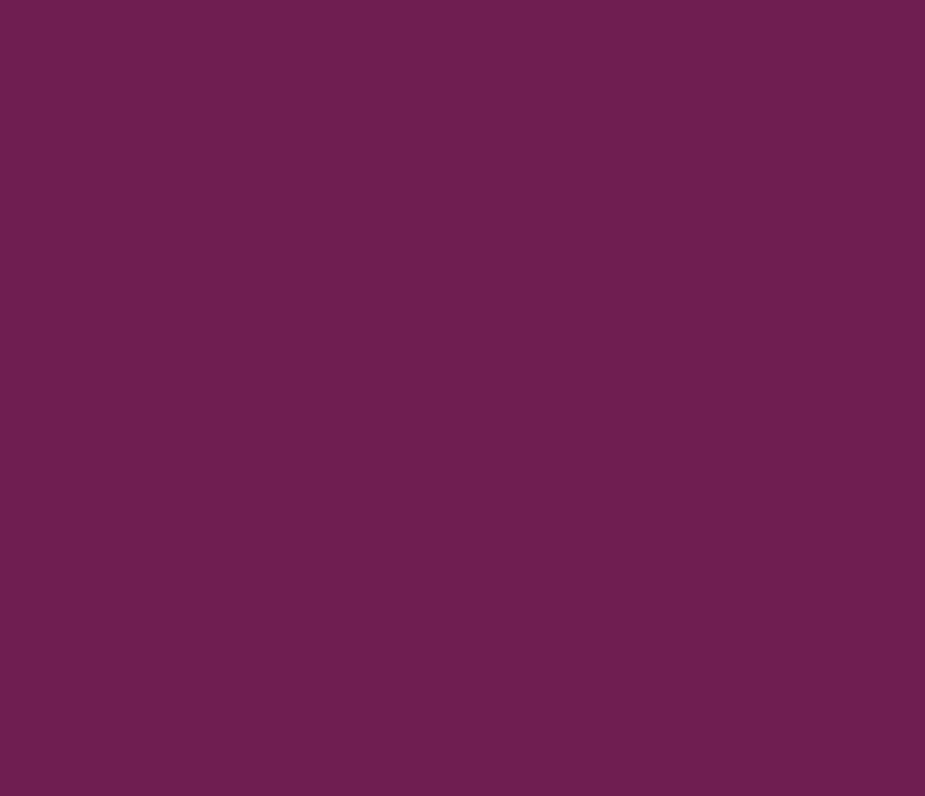
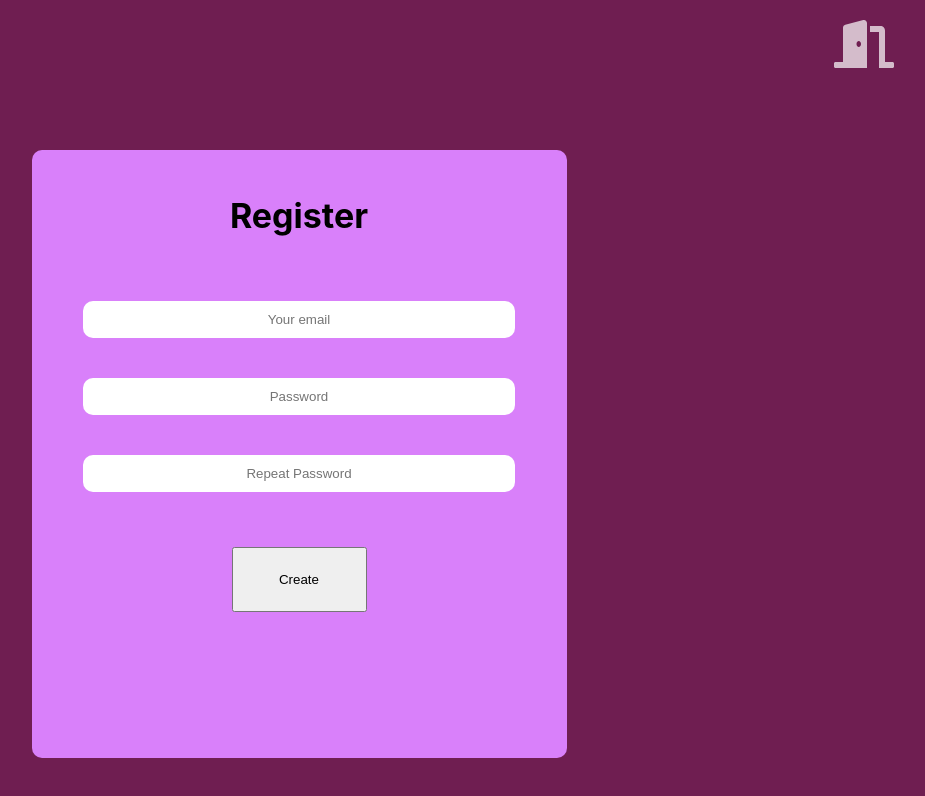
Before and after one commit to swedishsailor/todo, a React (Create React App) app: page /register in a window 1280 px wide. Before the commit this address had no page. Shown: the top 796 px of the page, without its empty margins (341-1266 px from the left). Built offline with nearby package versions, Linux system fonts and the light colour scheme.

Commit message:
register and mainview section

```diff
--- a/package.json
+++ b/package.json
@@ -3,6 +3,9 @@
   "version": "0.1.0",
   "private": true,
   "dependencies": {
+    "@fortawesome/fontawesome-svg-core": "^1.2.36",
+    "@fortawesome/free-solid-svg-icons": "^5.15.4",
+    "@fortawesome/react-fontawesome": "^0.1.16",
     "@testing-library/jest-dom": "^5.11.4",
     "@testing-library/react": "^11.1.0",
     "@testing-library/user-event": "^12.1.10",
--- a/src/App.js
+++ b/src/App.js
@@ -2,6 +2,8 @@ import logo from './logo.svg';
 import './App.css';
 import { BrowserRouter as Router, Routes, Route} from 'react-router-dom';
 import Login from './components/Login/Login';
+import Register from './components/Register/Register';
+import MainView from './components/MainView/MainView';
 
 function App() {
   return (
@@ -9,6 +11,8 @@ function App() {
     <div className="App">
     <Routes>
       <Route path="/" exact element={<Login/>}/>
+      <Route path="/register" exact element={<Register/>}/>
+      <Route path="/mainview" exact element={<MainView/>}/>
     </Routes>
     </div>
     </Router>
--- a/src/components/Login/Login.js
+++ b/src/components/Login/Login.js
@@ -1,18 +1,23 @@
 import React from 'react';
 import './Login.scss';
+import { Link } from 'react-router-dom';
 
 class Login extends React.Component {
 
-    render(){
+    render() {
         return (
             <div className="Login" id="/">
                 <h1 className="loginHeader"> Login </h1>
                 <input className="loginInput" type="email" placeholder="Your email"></input>
                 <input className="loginInput" type="password" placeholder="Password"></input>
+                <Link to="/mainview">
                     <button type="submit" className="loginButton">submit</button>
+                </Link>
                 <p className="loginText"> or</p>
+                <Link to="/register" className="register">
+                    register
+                </Link>
                 <p className="loginText"> if you don't have account</p>
-     <a className="loginRegister"> register </a>
             </div>
         );
     }
--- a/src/components/Login/Login.scss
+++ b/src/components/Login/Login.scss
@@ -16,13 +16,20 @@
 .loginInput{
     width: 80%;
     height:35px;
-    margin: 15px auto;
+    margin: 20px auto;
+    border-radius: 10px;
+    border:none;
+
+    &::placeholder{
+        text-align: center;
+    }
 }
 
 .loginButton{
     height: 65px;
     width: 135px;
-    margin: 35px auto;
+    margin: 10px auto;
+    margin-top: 20px;
 }
 
 .loginText{
@@ -33,3 +40,15 @@
         font-size: 21px;
     }
 }
+
+.register{
+    font-size: 32px;
+    text-decoration: none;
+    color:green;
+    margin:15px auto;
+
+    &:hover{
+        color:#fff;
+        opacity:0.7;
+    }
+}
--- a/src/components/MainView/MainView.js
+++ b/src/components/MainView/MainView.js
@@ -0,0 +1,26 @@
+import React from 'react';
+import './MainView.scss';
+import { FontAwesomeIcon } from '@fortawesome/react-fontawesome';
+import { faPlusCircle, faDoorOpen } from '@fortawesome/free-solid-svg-icons';
+import { Link } from 'react-router-dom';
+
+class MainView extends React.Component {
+
+    render(){
+  return (
+    <div className="mainview" id="/mainview">
+     <div className="mainviewList">
+
+     </div>
+     <div className="mainviewList">
+        <FontAwesomeIcon className="plusIcon" icon={faPlusCircle}/>
+     </div>
+    <Link to="/">
+     <FontAwesomeIcon icon={faDoorOpen} className="exitIcon"/>
+     </Link>
+    </div>
+  );
+  }
+}
+
+export default MainView;
--- a/src/components/MainView/MainView.scss
+++ b/src/components/MainView/MainView.scss
@@ -0,0 +1,42 @@
+.mainview{
+    margin:50px;
+    display: flex;
+    flex-direction: row;
+    flex-wrap: wrap;
+}
+
+.mainviewList{
+    width: 356px;
+    height: 356px;
+    border:1px dashed #000;
+    margin:35px;
+
+    &:last-of-type{
+        background:rgba(255,255,255,0.15);
+    }
+}
+
+.plusIcon{
+    margin: 40% auto;
+    font-size: 48px;
+    opacity: 0.45;
+
+    &:hover{
+        color:chartreuse;
+        opacity: 1;
+    }
+}
+
+.exitIcon{
+    font-size: 48px;
+    position: absolute;
+    top:20px;
+    right: 45px;
+    opacity: 0.7;
+    color:#fff;
+
+    &:hover{
+        opacity:1;
+        color:red;
+    }
+}
--- a/src/components/Register/Register.js
+++ b/src/components/Register/Register.js
@@ -1,6 +1,8 @@
 import React from 'react';
 import './Register.scss';
-import {Link} from 'react-router-dom';
+import { FontAwesomeIcon } from '@fortawesome/react-fontawesome';
+import { faDoorOpen } from '@fortawesome/free-solid-svg-icons';
+import { Link } from 'react-router-dom';
 
 class Register extends React.Component {
 
@@ -10,11 +12,10 @@ class Register extends React.Component {
      <h1 className="registerHeader"> Register </h1>
      <input className="registerInput" type="email" placeholder="Your email"></input>
      <input className="registerInput" type="password" placeholder="Password"></input>
-     <button type="submit" className="registerButton">submit</button>
-     <p className="registerText"> or</p>
-     <p className="registerText"> if you don't have account</p>
-     <Link to="/register" >
-     <button className="registerRegister"> register </button>
+     <input className="registerInput" type="password" placeholder="Repeat Password"></input>
+     <button type="submit" className="registerButton">Create</button>
+     <Link to="/">
+     <FontAwesomeIcon icon={faDoorOpen} className="exitIcon"/>
      </Link>
     </div>
   );
--- a/src/components/Register/Register.scss
+++ b/src/components/Register/Register.scss
@@ -0,0 +1,41 @@
+.Register{
+    width: 535px;
+    height: 80%;
+    background:#D980FA;
+    margin:150px auto;
+    border-radius: 10px;
+    display: flex;
+    flex-direction: column;
+}
+
+.registerHeader{
+    font-size:34px;
+    margin: 45px 0;
+}
+
+.registerInput{
+    width: 80%;
+    height:35px;
+    margin: 20px auto;
+    border-radius: 10px;
+    border:none;
+
+    &::placeholder{
+        text-align: center;
+    }
+}
+
+.registerButton{
+    height: 65px;
+    width: 135px;
+    margin: 35px auto;
+}
+
+.registerText{
+    font-size: 18px;
+
+    &:first-of-type{
+        font-weight: bold;
+        font-size: 21px;
+    }
+}
```
Also changed, not shown: 2 other files (tests, documents, lock files or other folders). Lines whose indentation alone changed are shown as unchanged.
